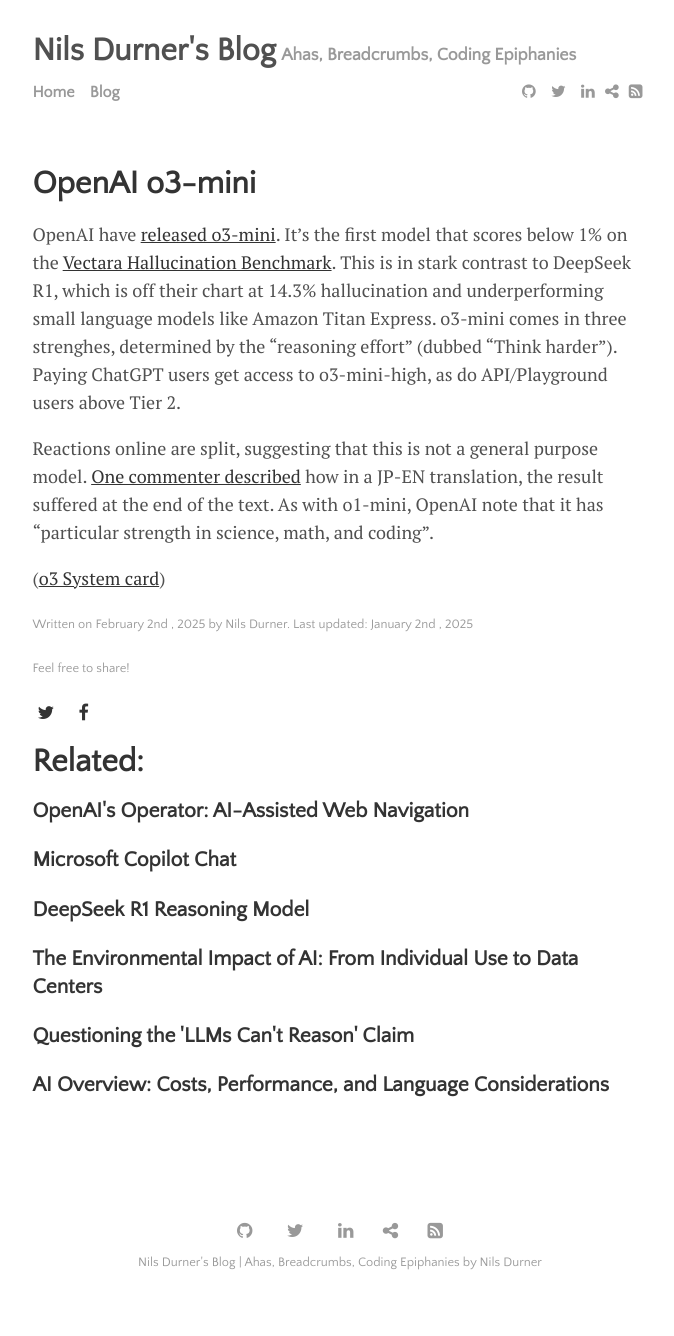
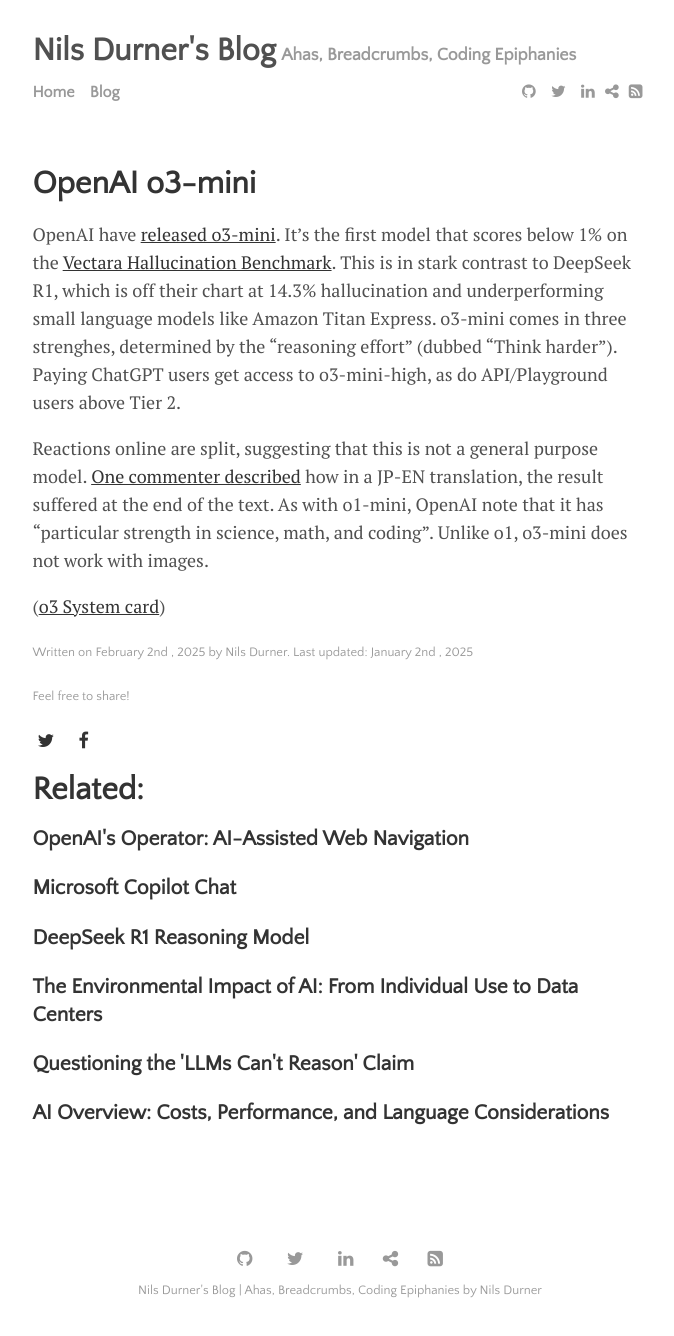
Before and after one commit to ndurner/ndurner.github.io, a Jekyll site: the page built from _posts/2025-02-02-openai-o3-mini.md, in a window 1280 px wide. Shown: the whole page, without its empty margins (300-974 px from the left). Built offline with Jekyll 4.4.1, drawn with Linux system fonts in a browser that asks for light colours; before the commit the page ends 1308 px from its top, so only the background shows below that.

Commit message:
addition

```diff
--- a/_posts/2025-02-02-openai-o3-mini.md
+++ b/_posts/2025-02-02-openai-o3-mini.md
@@ -11,6 +11,6 @@
 OpenAI have [released o3-mini](https://openai.com/index/openai-o3-mini/). It's the first model that scores below 1% on the [Vectara Hallucination Benchmark](https://github.com/vectara/hallucination-leaderboard/). This is in stark contrast to DeepSeek R1, which is off their chart at 14.3% hallucination and underperforming small language models like Amazon Titan Express.
 o3-mini comes in three strenghes, determined by the "reasoning effort" (dubbed "Think harder"). Paying ChatGPT users get access to o3-mini-high, as do API/Playground users above Tier 2.
 
-Reactions online are split, suggesting that this is not a general purpose model. [One commenter described](https://news.ycombinator.com/item?id=42894215) how in a JP-EN translation, the result suffered at the end of the text. As with o1-mini, OpenAI note that it has "particular strength in science, math, and coding".
+Reactions online are split, suggesting that this is not a general purpose model. [One commenter described](https://news.ycombinator.com/item?id=42894215) how in a JP-EN translation, the result suffered at the end of the text. As with o1-mini, OpenAI note that it has "particular strength in science, math, and coding". Unlike o1, o3-mini does not work with images.
 
 ([o3 System card](https://cdn.openai.com/o3-mini-system-card.pdf))
```
